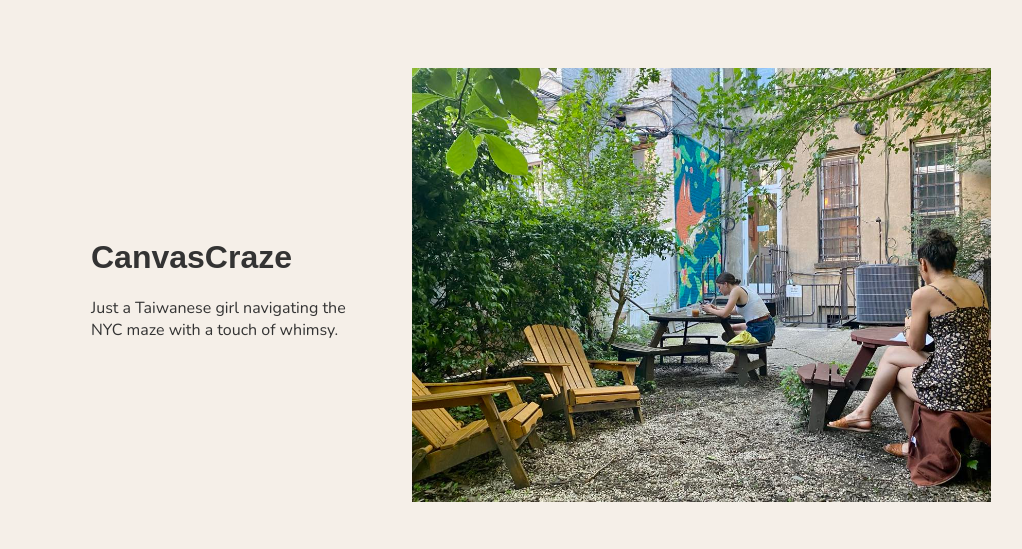
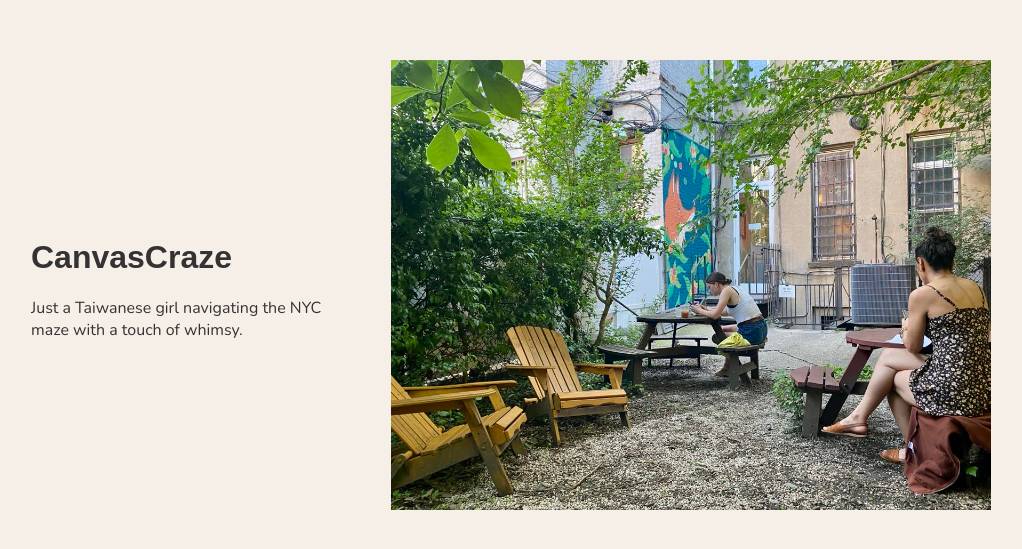
Before and after one commit to cx153/CanvasCraze, a plain HTML site: page index.html in a window 1280 px wide. Shown: the part 113-662 px from the top of the page, without its empty margins (249-1271 px from the left). Drawn offline with nearby package versions, Linux system fonts and the light colour scheme.

Commit message:
Update index.html

```diff
--- a/index.html
+++ b/index.html
@@ -28,8 +28,8 @@
         }
 
         .text-section {
-            max-width: 50%;
-            margin-left: 25%;
+            max-width: 60%;
+            margin-left: 20%;
             margin-right: 0%; /* 增加與圖片部分的間距 */
         }
 
```
